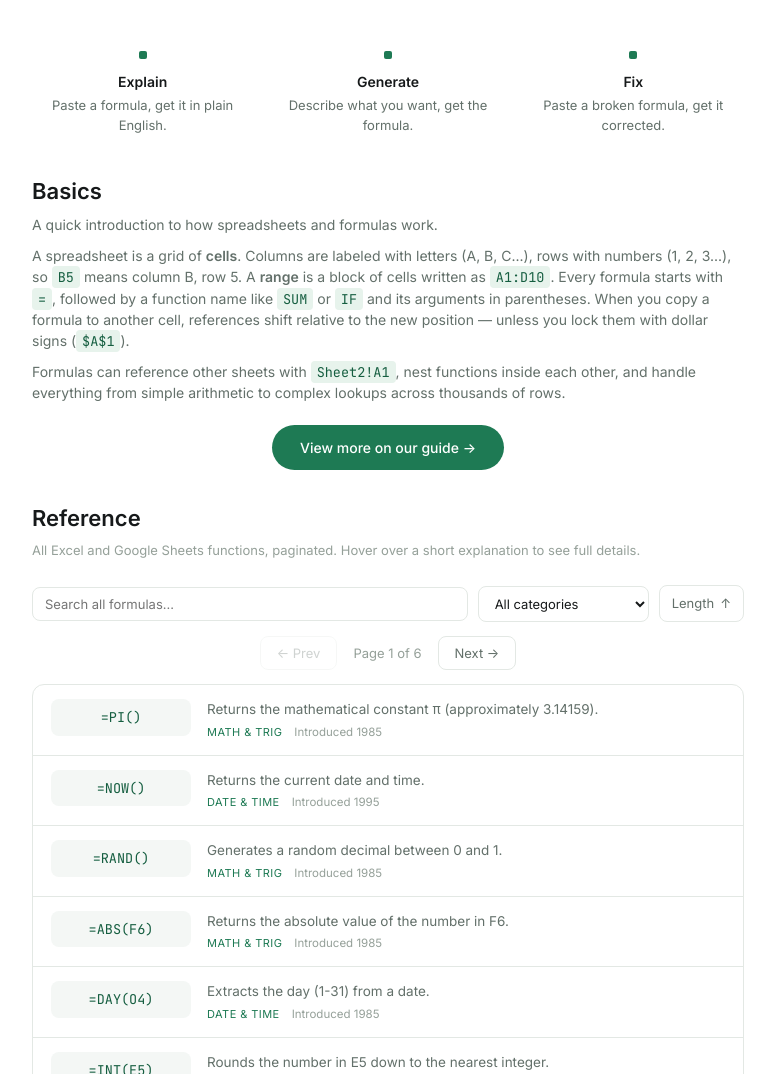
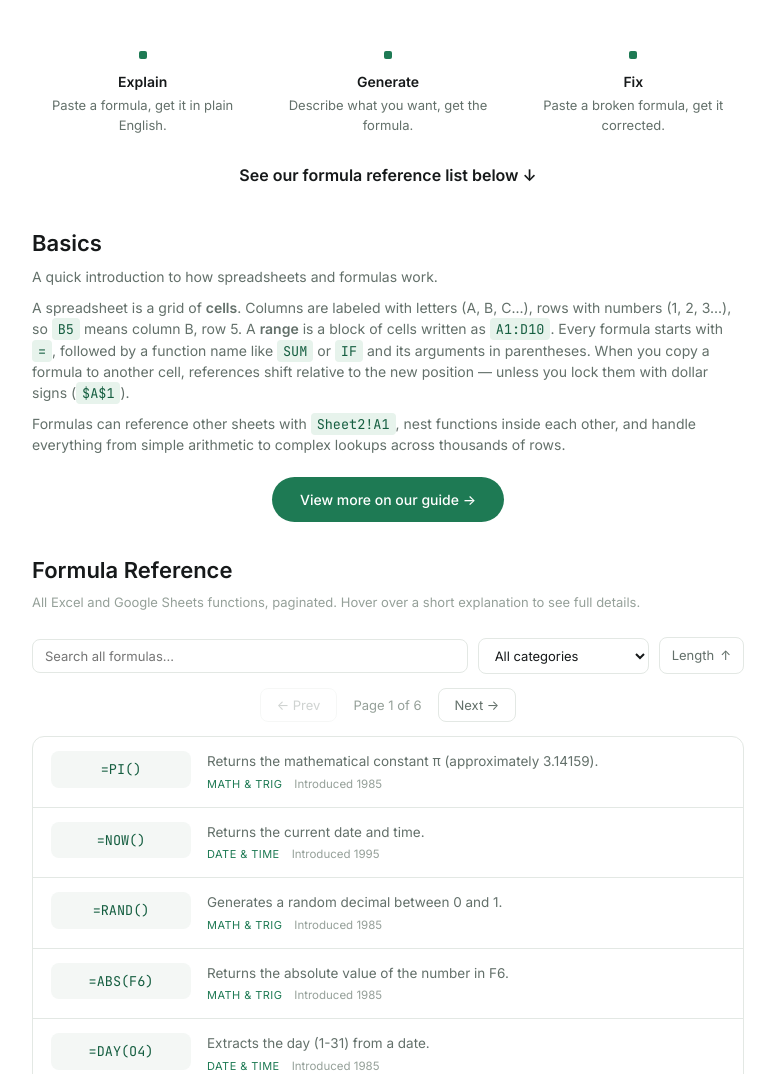
Before and after one commit to Unclear69/formulafixer, a website: page index.html in a window 1280 px wide. Shown: the part 560-1634 px from the top of the page, without its empty margins (252-1027 px from the left). Drawn offline with nearby package versions, Linux system fonts and the light colour scheme.

Commit message:
Update index.html

```diff
--- a/index.html
+++ b/index.html
@@ -103,6 +103,7 @@
   }
   .btn-signout:hover{ color:#fff; border-color:rgba(255,255,255,0.6); }
   .user-info{ display:flex; align-items:center; gap:8px; color:#fff; font-size:13px; }
+  #auth-area{ display:flex; align-items:center; gap:10px; }
   .user-info img{ width:22px; height:22px; border-radius:50%; }
 
   .hero{ padding:36px 0 8px; text-align:center; }
@@ -379,6 +380,7 @@
       <div class="how-item"><div class="mark"></div><h3>Generate</h3><p>Describe what you want, get the formula.</p></div>
       <div class="how-item"><div class="mark"></div><h3>Fix</h3><p>Paste a broken formula, get it corrected.</p></div>
     </div>
+    <p style="text-align:center; font-weight:600; margin:28px 0 0;"><a href="#reference" style="color:var(--ink); text-decoration:none;">See our formula reference list below ↓</a></p>
   </section>
 
   <section class="basics" id="basics">
@@ -392,7 +394,7 @@
   </section>
 
   <section class="formula-ref" id="reference">
-    <h2 class="section-heading">Reference</h2>
+    <h2 class="section-heading">Formula Reference</h2>
     <p class="section-subtitle">All Excel and Google Sheets functions, paginated. Hover over a short explanation to see full details.</p>
     <div class="ref-controls">
       <input type="text" id="ref-search" placeholder="Search all formulas...">
```
